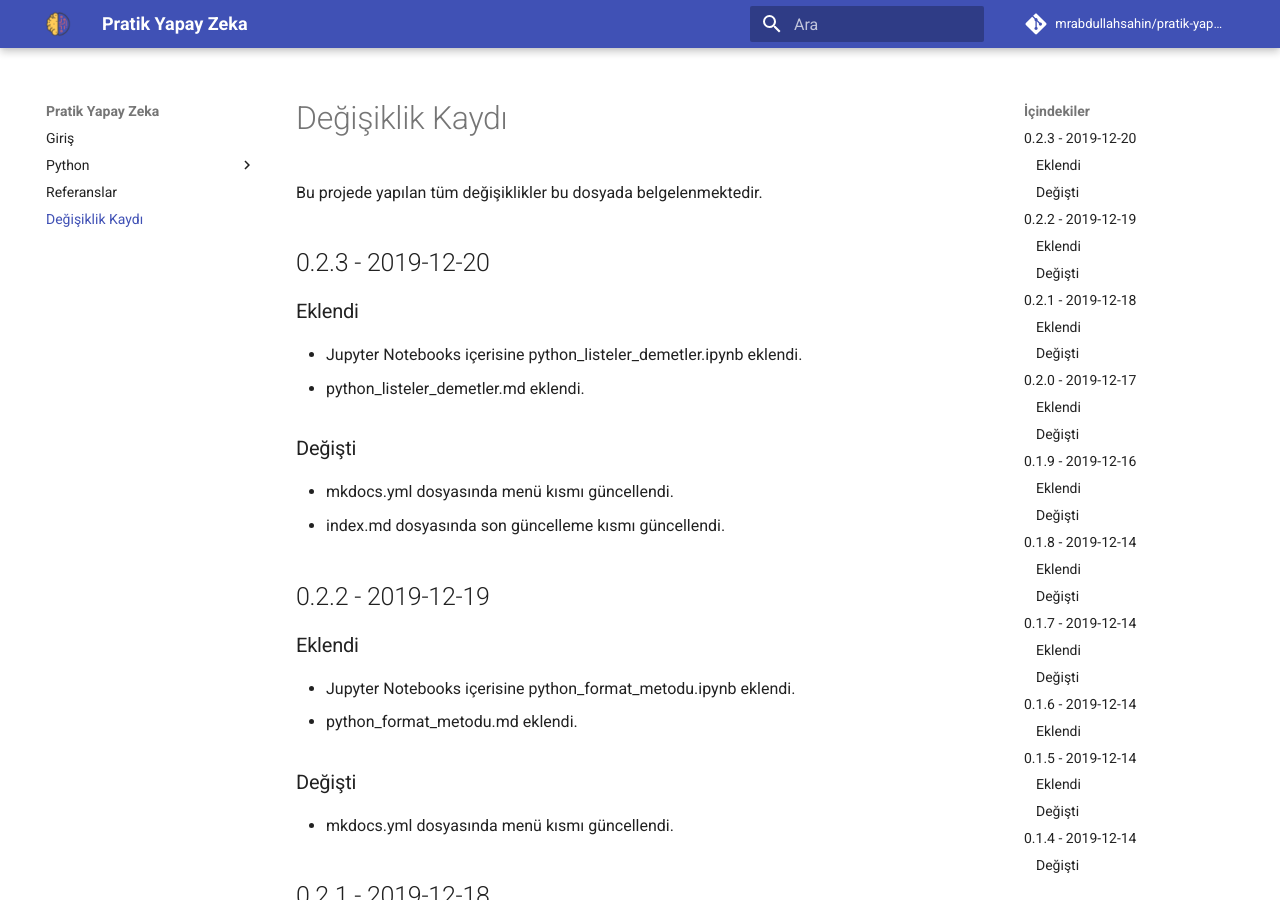
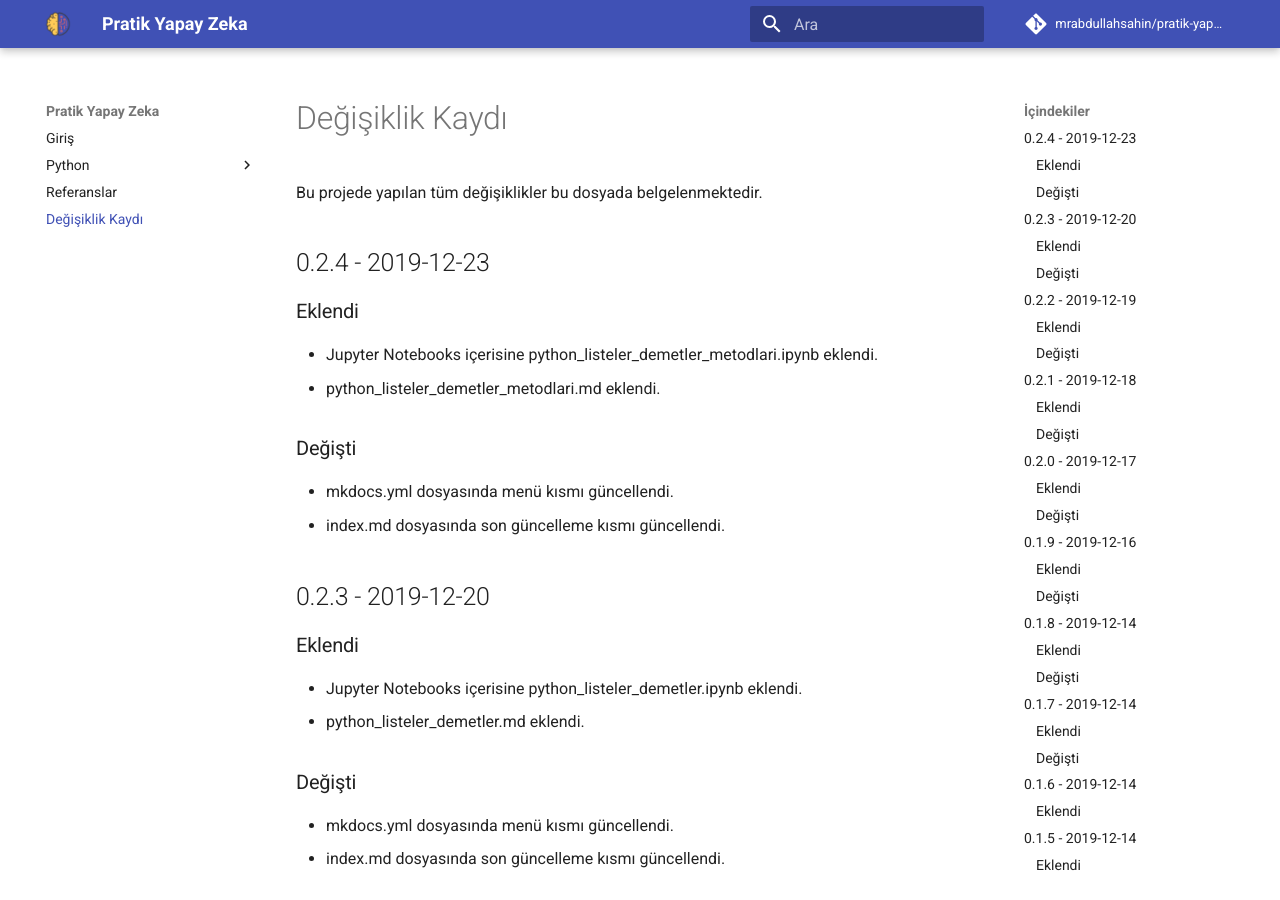
Before and after one commit to mrabdullahsahin/pratik-yapay-zeka, an MkDocs documentation site: the page built from docs/changelog.md, in a window 1280 px wide and 900 px high. Built offline with MkDocs 1.6.1 and Material for MkDocs 9.7.7, drawn with Linux system fonts in a browser that asks for light colours; comment, search, counter and statistics services are not loaded.

Commit message:
Update changelog files

```diff
--- a/docs/changelog.md
+++ b/docs/changelog.md
@@ -1,6 +1,18 @@
 # Değişiklik Kaydı
 
 Bu projede yapılan tüm değişiklikler bu dosyada belgelenmektedir.
+
+## 0.2.4 - 2019-12-23
+
+### Eklendi
+
+- Jupyter Notebooks içerisine python_listeler_demetler_metodlari.ipynb eklendi.
+- python_listeler_demetler_metodlari.md eklendi.
+
+### Değişti
+
+- mkdocs.yml dosyasında menü kısmı güncellendi.
+- index.md dosyasında son güncelleme kısmı güncellendi.
 
 ## 0.2.3 - 2019-12-20
 
```
Also changed, not shown: CHANGELOG.md (+12 -0 lines).
